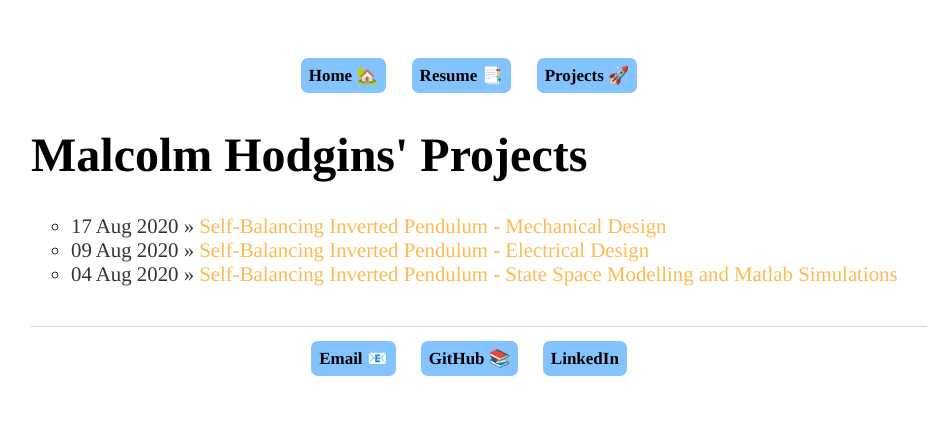
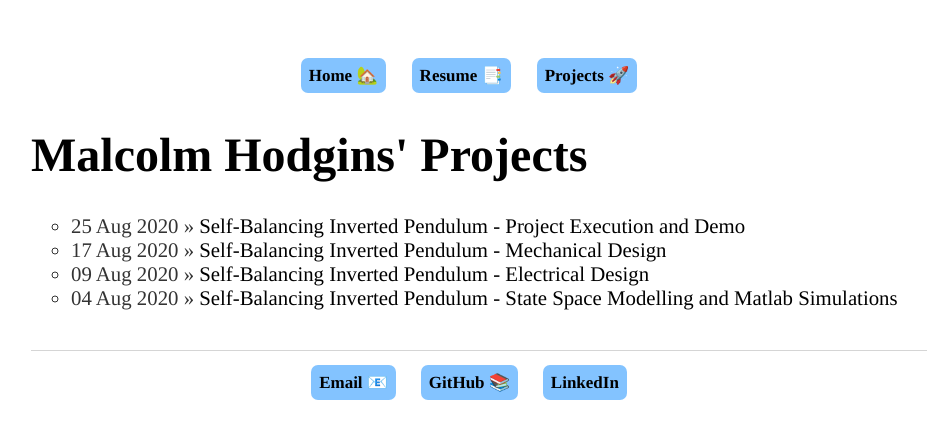
Before and after one commit to MalcolmHodgins/MalcolmHodgins.github.io, a Jekyll site: the page built from projects/index.html, in a window 1280 px wide. Shown: the top 439 px of the page, without its empty margins (161-1089 px from the left). Built offline with Jekyll 4.4.1, drawn with Linux system fonts in a browser that asks for light colours.

Commit message:
new post

```diff
--- /dev/null
+++ b/_posts/2020-08-25-SBIP Demo.md
@@ -0,0 +1,12 @@
+---
+layout: post
+title: "Self-Balancing Inverted Pendulum - Project Execution and Demo"
+title_image: "/images/post_type_images/robotics.JPG"
+date: 2020-08-25
+---
+<section>
+  <h2> Introduction </h2>
+    <p>
+      In the final installment of the Self-Balancing Inverted Pendulum series, we will be covering the controller design for the robot constructed through the previous posts in this series. We will also be demoing the operation of the robot, once the Arduino code has been loaded onto the robot.
+    </p>
+</section>
--- a/projects/index.html
+++ b/projects/index.html
@@ -6,6 +6,6 @@ title: Malcolm Hodgins' Projects
 	<ul class="posts">
 
 	  {% for post in site.posts %}
-	    <li><span>{{ post.date | date_to_string }}</span> » <a href="{{ post.url }}" title="{{ post.title }}" class="button">{{ post.title }}</a></li>
+	    <li><span>{{ post.date | date_to_string }}</span> » <a href="{{ post.url }}" title="{{ post.title }}">{{ post.title }}</a></li>
 	  {% endfor %}
 	</ul>
```
